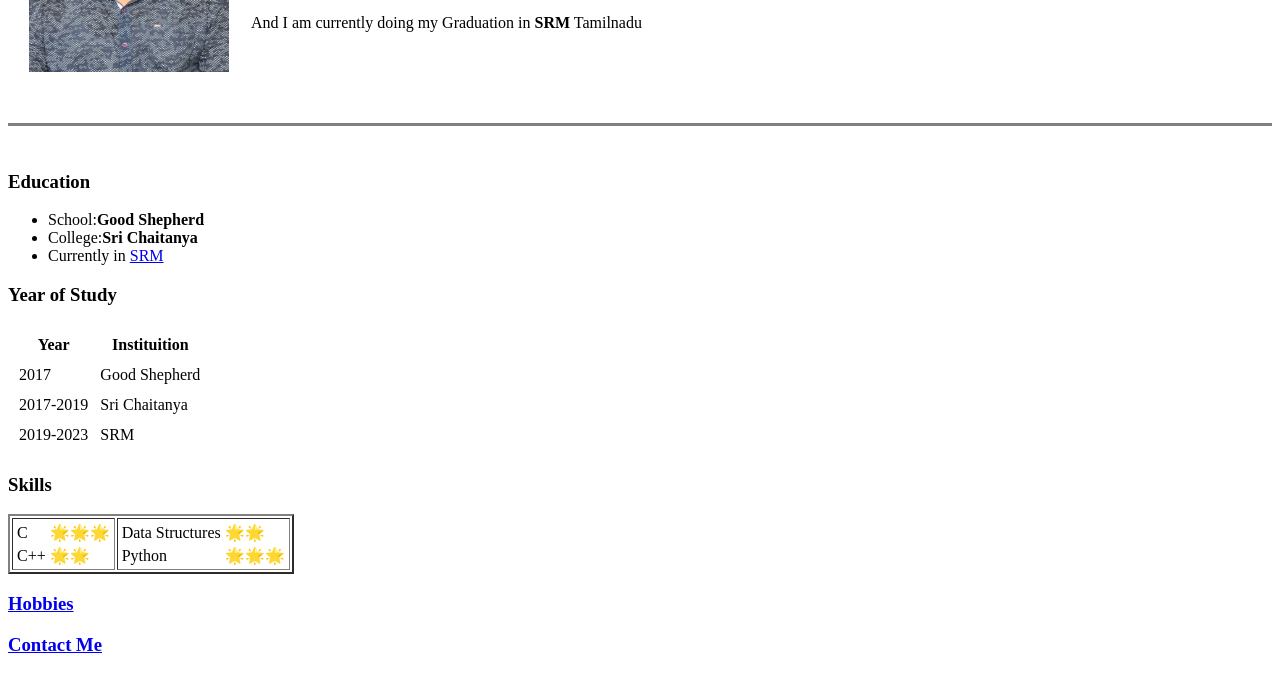
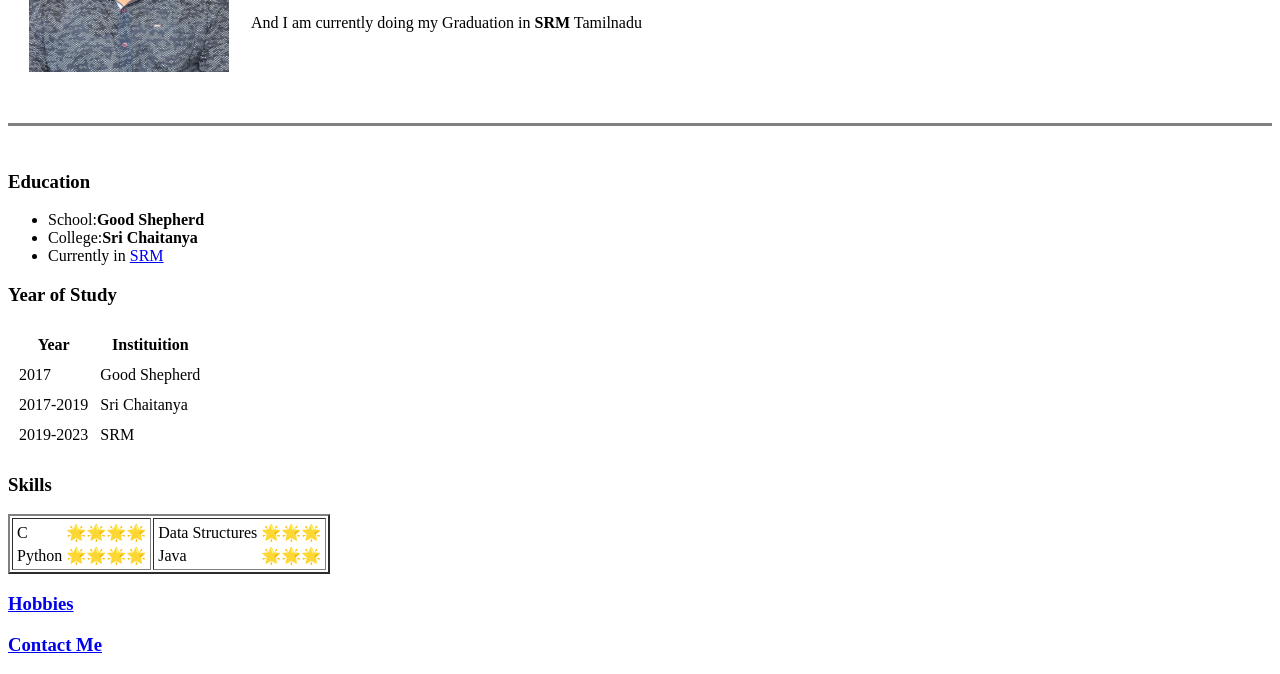
Before and after one commit to km6029/cv, a plain HTML site: page index.html in a window 1280 px wide. Shown: the part 157-831 px from the top of the page. Drawn offline with Linux system fonts and the light colour scheme.

Commit message:
Update index.html

```diff
--- a/index.html
+++ b/index.html
@@ -70,21 +70,21 @@
         <tr>
           <td>C</td>
           <td>
-            🌟🌟🌟
+            🌟🌟🌟🌟
           </td>
         </tr>
           <tr>
-            <td>C++</td>
-            <td>🌟🌟</td>
+            <td>Python</td>
+            <td>🌟🌟🌟🌟</td>
           </tr>
         </table>
       </td>
       <td><table><tr>
         <td>Data Structures</td>
-        <td>🌟🌟</td>
+        <td>🌟🌟🌟</td>
       </tr>
       <tr>
-        <td>Python</td>
+        <td>Java</td>
         <td>🌟🌟🌟</td>
       </tr>
     </table>
```
